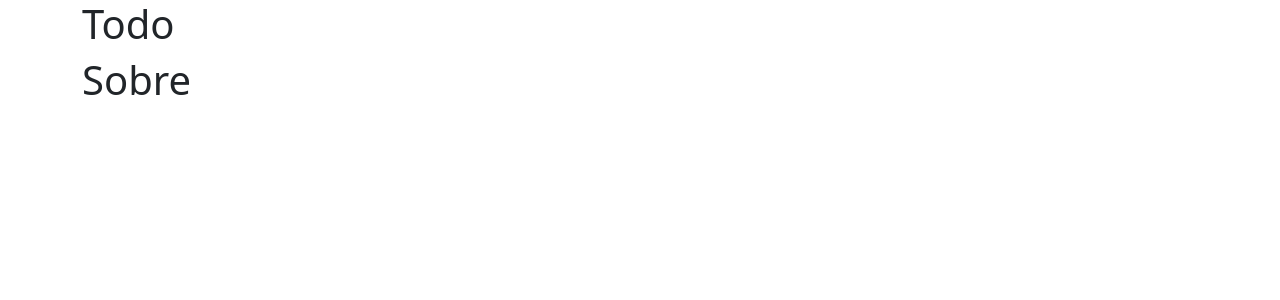
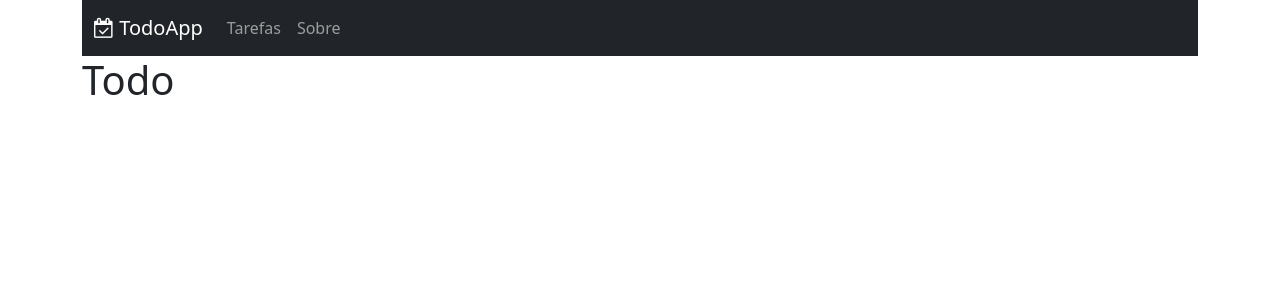
Before and after one commit to Henrique1204/TodoApp-Front-end, a React (Create React App) app: page / in a window 1280 px wide. Shown: the top 300 px of the page. Built offline with nearby package versions, Linux system fonts and the light colour scheme.

Commit message:
Adicionar rotas do site

```diff
--- a/src/main/App.jsx
+++ b/src/main/App.jsx
@@ -1,14 +1,18 @@
 import React from "react";
 // Importando componentes da interface.
-import Todo from "../todo/Todo.jsx";
-import About from "../about/About.jsx";
+import Routes from "./Routes.jsx";
+import Menu from "../template/Menu.jsx";
+// Importando componentes externos.
+import { BrowserRouter } from "react-router-dom";
 
 const App = () => {
     return (
-        <div className="container">
-            <Todo />
-            <About />
-        </div>
+        <BrowserRouter>
+            <div className="container">
+                <Menu />
+                <Routes />
+            </div>
+        </BrowserRouter>
     );
 };
 
--- /dev/null
+++ b/src/main/Routes.jsx
@@ -0,0 +1,18 @@
+import React from "react";
+// Importando componentes da interface.
+import Todo from "../todo/Todo.jsx";
+import About from "../about/About.jsx";
+// Importando componentes externos.
+import { Routes as Router, Route } from "react-router-dom";
+
+const Routes = () => {
+    return (
+        <Router>
+            <Route path="/todo" element={<Todo />} />
+            <Route path="/about" element={<About />} />
+            <Route path="*" element={<Todo />} />
+        </Router>
+    );
+};
+
+export default Routes;
--- /dev/null
+++ b/src/template/Menu.jsx
@@ -0,0 +1,24 @@
+import React from "react";
+// Importando componentes externos.
+import { NavLink } from "react-router-dom";
+
+const Menu = () => {
+    return (
+        <nav className="navbar navbar-expand navbar-dark bg-dark text-white">
+            <div className="container">
+                <a href="/" className="navbar-brand">
+                    <i className="fa fa-calendar-check-o"></i> TodoApp
+                </a>
+
+                <div id="navbar" className="navbar-collapse collapse show">
+                    <ul className="nav navbar-nav">
+                        <li className="nav-item" ><NavLink className="nav-link" to="/todo">Tarefas</NavLink></li>
+                        <li className="nav-item" ><NavLink className="nav-link" to="/about">Sobre</NavLink></li>
+                    </ul>
+                </div>
+            </div>
+        </nav>
+    );
+};
+
+export default Menu;
```
